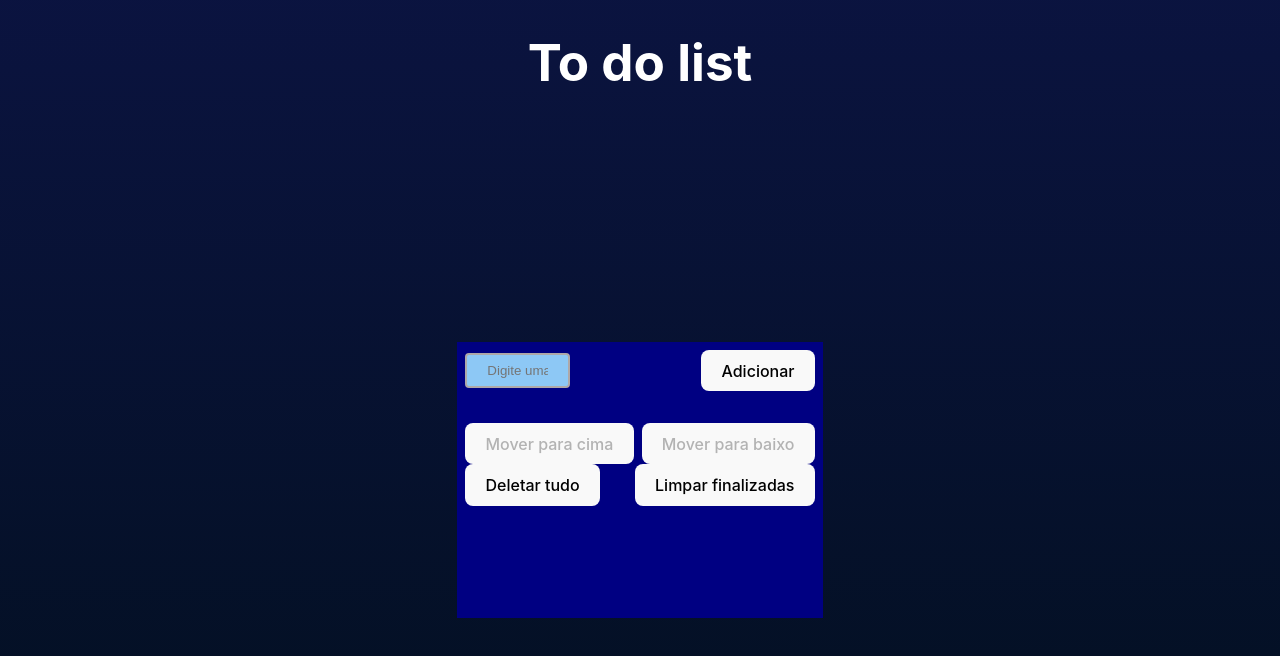
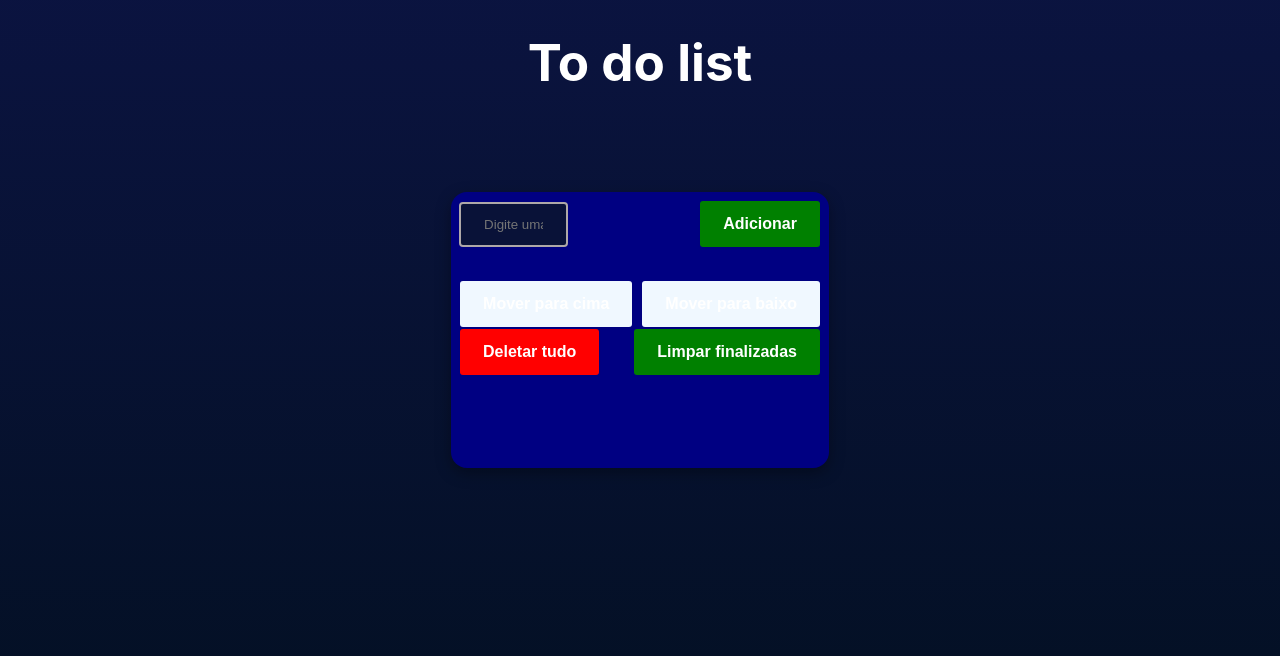
Before and after one commit to coelhoreinaldo/to-do-list, a React (Vite) app: page / in a window 1280 px wide. Shown: the top 656 px of the page. Built offline with nearby package versions, Linux system fonts and the light colour scheme.

Commit message:
🎨 feat: css

```diff
--- a/src/App.ts
+++ b/src/App.ts
@@ -1,3 +1,4 @@
+/* eslint-disable max-len */
 import styled from 'styled-components';
 
 export const Main = styled.main`
@@ -8,7 +9,10 @@ export const Main = styled.main`
 `;
 
 export const Form = styled.form`
+  border-radius: 16px;
+  align-self: flex-start;
   background-color: #000082;
+  box-shadow: rgba(0, 0, 0, 0.35) 0px 5px 15px;
   min-height: 260px;
   padding: 8px;
 `;
@@ -29,11 +33,19 @@ export const List = styled.ul`
   align-items: flex-start;
   justify-content: center;
   padding: 0;
+  gap: 8px;
 `;
 
-export const ListItem = styled.li<{ completed: boolean, isSelected: boolean }>`
-  text-decoration: ${(props) => (props.completed ? 'line-through' : 'none')};
-  background-color: ${(props) => (props.isSelected ? 'purple' : 'transparent')};
+export const ListItem = styled.li<{ $completed: boolean, $isSelected: boolean }>`
+  text-decoration: ${(props) => (props.$completed && 'line-through')};
+  background-color: ${(props) => props.$isSelected && 'purple'};
+  transform: ${(props) => props.$isSelected && 'translateY(-6px)'};
+  box-shadow: ${(props) => props.$isSelected && 'rgba(100, 100, 111, 0.2) 0px 7px 29px 0px;'};
+  transition: all 250ms;
+  width: 100%;
+  text-align: left;
+  border: 1px solid black;
+  border: ${(props) => props.$isSelected && '1px solid red'};
 
 `;
 
@@ -42,10 +54,58 @@ export const Input = styled.input`
   box-sizing: border-box;
   border: 2px solid rgb(174 , 168 , 168);
   border-radius: 4px;
-  background-color: rgb(141 , 200 , 245);
-  padding: 8px 20px;
+  background-color: #091238;
+  color: white;
+  padding: calc(.875rem - 1px) calc(1.5rem - 1px);
   transition: width 0.4s ease-in-out;
   &:focus {
     width: 100%;
+  };
+`;
+
+export const Button = styled.button<{ $color?: string }>`
+  align-items: center;
+  background-clip: padding-box;
+  background-color: ${(props) => (props.$color ? props.$color : '#091238')};
+  border: 1px solid transparent;
+  border-radius: 0.25rem;
+  box-shadow: rgba(0, 0, 0, 0.02) 0 1px 3px 0;
+  color: #fff;
+  cursor: pointer;
+  display: inline-flex;
+  font-size: 16px;
+  font-weight: 600;
+  justify-content: center;
+  line-height: 1.25;
+  margin: 0;
+  min-height: 3rem;
+  padding: calc(0.875rem - 1px) calc(1.5rem - 1px);
+  position: relative;
+  text-decoration: none;
+  transition: all 250ms;
+  user-select: none;
+  -webkit-user-select: none;
+  touch-action: manipulation;
+
+  &:hover,
+  &:focus {
+    background-color: #fb8332;
+    box-shadow: rgba(0, 0, 0, 0.1) 0 4px 12px;
+  }
+
+  &:hover {
+    transform: translateY(-1px);
+  }
+
+  &:active {
+    background-color: #c85000;
+    box-shadow: rgba(0, 0, 0, 0.06) 0 2px 4px;
+    transform: translateY(0);
+  }
+
+  &:disabled {
+    background-color: aliceblue;
   }
 `;
+
+// Button by "Sketch" via https://getcssscan.com/css-buttons-examples?ref=beautifulboxshadow-bottom;
--- a/src/App.tsx
+++ b/src/App.tsx
@@ -1,6 +1,6 @@
 import React, { useEffect, useState } from 'react';
 import Header from './components/Header';
-import { Div, Form, Input, List, ListItem, Main } from './App';
+import { Button, Div, Form, Input, List, ListItem, Main } from './App';
 
 interface Task {
   id: number;
@@ -105,14 +105,14 @@ function App() {
             onChange={ handleChange }
             value={ task }
           />
-          <button type="submit">Adicionar</button>
+          <Button $color="green" type="submit">Adicionar</Button>
         </Div>
         <List>
           {tasks.map((item) => (
             <ListItem
               key={ item.id }
-              completed={ item.completed }
-              isSelected={ selectedId === item.id }
+              $completed={ item.completed }
+              $isSelected={ selectedId === item.id }
               onClick={ () => handleSelected(item.id) }
             >
               <input
@@ -125,31 +125,32 @@ function App() {
           ))}
         </List>
         <Div>
-          <button
+          <Button
             type="button"
             onClick={ handleMoveUp }
             disabled={ !selectedId }
           >
             Mover para cima
 
-          </button>
-          <button
+          </Button>
+          <Button
             type="button"
             onClick={ handleMoveDown }
             disabled={ !selectedId }
           >
             Mover para baixo
 
-          </button>
+          </Button>
         </Div>
         <Div>
-          <button type="reset">Deletar tudo</button>
-          <button
+          <Button type="reset" $color="red">Deletar tudo</Button>
+          <Button
             type="button"
+            $color="green"
             onClick={ handleClearCompleted }
           >
             Limpar finalizadas
-          </button>
+          </Button>
         </Div>
       </Form>
 
--- a/src/GlobalStyle.ts
+++ b/src/GlobalStyle.ts
@@ -37,7 +37,6 @@ const GlobalStyle = createGlobalStyle`
   body {
     margin: 0;
     display: flex;
-    place-items: center;
     min-width: 280px;
     min-height: 100vh;
 
@@ -47,25 +46,6 @@ const GlobalStyle = createGlobalStyle`
   h1 {
     font-size: 3.2em;
     line-height: 1.1;
-  }
-
-  button {
-    border-radius: 8px;
-    border: 1px solid transparent;
-    padding: 0.6em 1.2em;
-    font-size: 1em;
-    font-weight: 500;
-    font-family: inherit;
-    background-color: #1a1a1a;
-    cursor: pointer;
-    transition: border-color 0.25s;
-  }
-  button:hover {
-    border-color: #646cff;
-  }
-  button:focus,
-  button:focus-visible {
-    outline: 4px auto -webkit-focus-ring-color;
   }
 
   @media (prefers-color-scheme: light) {
```
